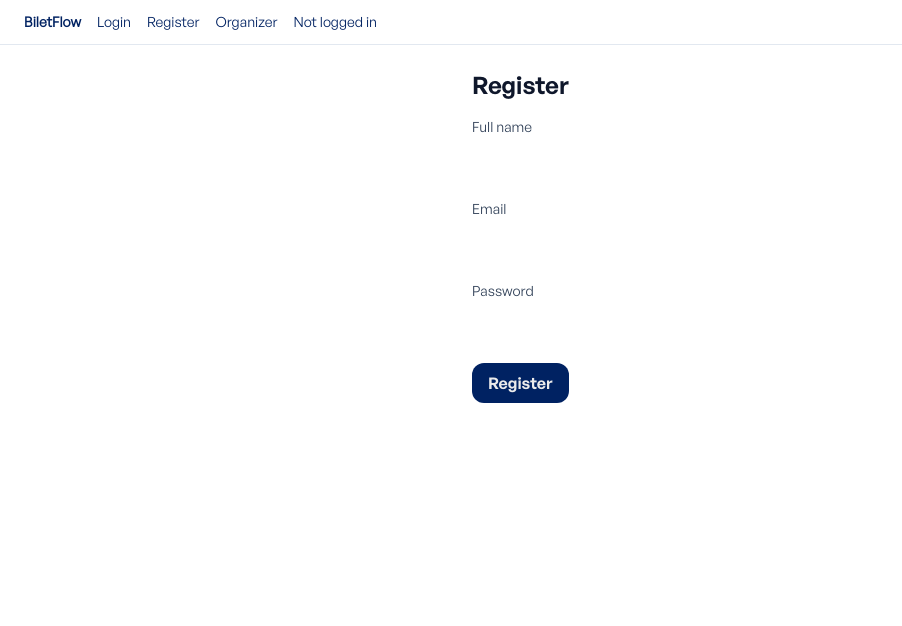
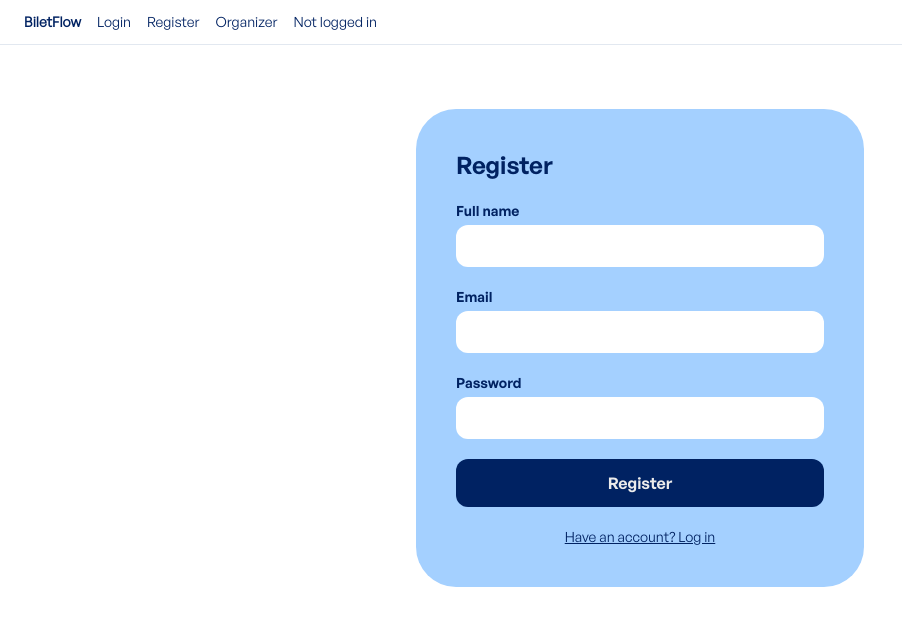
Before and after one commit to diaskarshal/biletflow, a React (Vite) app in the folder web/: page /register in a window 1280 px wide. Shown: the top 626 px of the page, without its empty margins (0-902 px from the left). Built offline with nearby package versions, Linux system fonts and the light colour scheme; no server answers; what openapi-fetch would draw is missing.

Commit message:
restyle login and register forms

```diff
--- a/web/src/components/Form.tsx
+++ b/web/src/components/Form.tsx
@@ -1,6 +1,6 @@
 import { useState } from 'react'
 import { useMutation } from '@tanstack/react-query';
-import { useNavigate } from 'react-router-dom';
+import { Link, useLocation, useNavigate } from 'react-router-dom';
 import { api } from "../api/client";
 import { useAuth } from '../context/AuthContext';
 import { Button } from '../components/Button';
@@ -15,6 +15,7 @@ export function Form() {
     const [creds, setCreds] = useState<Creds>({ email: "", password: "" });
     const { login } = useAuth();
     const navigate = useNavigate();
+    const location = useLocation();
 
     const { mutate, isPending, isError, isSuccess } = useMutation({
         mutationFn: async (credentials: Creds) => {
@@ -28,7 +29,9 @@ export function Form() {
             });
             if (!me) throw new Error("Failed to fetch user after login");
             login(data, me);
-            navigate("/");
+            const next = new URLSearchParams(location.search).get("next");
+            // Only follow same-origin paths to avoid open redirects.
+            navigate(next && next.startsWith("/") && !next.startsWith("//") ? next : "/");
         },
     });
 
@@ -52,11 +55,11 @@ export function Form() {
     const status = handleStatus();
 
     return (
-        <form onSubmit={handleSubmit} className="mx-auto max-w-sm space-y-4 p-6">
-            <h1 className="font-heading text-2xl font-bold text-slate-900">Log in</h1>
+        <form onSubmit={handleSubmit} className="mx-auto mt-16 max-w-md space-y-5 rounded-[2.5rem] bg-sky p-10">
+            <h1 className="font-heading text-2xl font-bold text-brand">Log in</h1>
 
             <label className="flex flex-col gap-1">
-                <span className="text-sm text-slate-700">Email</span>
+                <span className="text-sm text-brand font-heading">Email</span>
                 <Input
                     type="text"
                     name="email"
@@ -66,7 +69,7 @@ export function Form() {
             </label>
 
             <label className="flex flex-col gap-1">
-                <span className="text-sm text-slate-700">Password</span>
+                <span className="text-sm text-brand font-heading">Password</span>
                 <Input
                     type="password"
                     name="password"
@@ -75,7 +78,7 @@ export function Form() {
                 />
             </label>
 
-            <Button type="submit" disabled={isPending}>
+            <Button type="submit" disabled={isPending} className="w-full py-3">
                 Log in
             </Button>
 
@@ -84,6 +87,7 @@ export function Form() {
                     {status}
                 </p>
             )}
+            <Link to="/register" className="block text-center text-sm underline">No account? Register</Link>
         </form>
     );
 }
--- a/web/src/components/RegisterForm.tsx
+++ b/web/src/components/RegisterForm.tsx
@@ -1,6 +1,6 @@
 import { useState } from 'react'
 import { useMutation } from '@tanstack/react-query';
-import { useNavigate } from 'react-router-dom';
+import { Link, useNavigate } from 'react-router-dom';
 import { api } from "../api/client";
 import { Button } from '../components/Button';
 import { Input } from '../components/Input';
@@ -46,11 +46,11 @@ export function RegisterForm() {
     const status = handleStatus();
 
     return (
-        <form onSubmit={handleSubmit} className="mx-auto max-w-sm space-y-4 p-6">
-            <h1 className="font-heading text-2xl font-bold text-slate-900">Register</h1>
+        <form onSubmit={handleSubmit} className="mx-auto mt-16 max-w-md space-y-5 rounded-[2.5rem] bg-sky p-10">
+            <h1 className="font-heading text-2xl font-bold text-brand">Register</h1>
 
             <label className="flex flex-col gap-1">
-                <span className="text-sm text-slate-700">Full name</span>
+                <span className="text-sm text-brand font-heading">Full name</span>
                 <Input
                     type="text"
                     name="full_name"
@@ -60,7 +60,7 @@ export function RegisterForm() {
             </label>
 
             <label className="flex flex-col gap-1">
-                <span className="text-sm text-slate-700">Email</span>
+                <span className="text-sm text-brand font-heading">Email</span>
                 <Input
                     type="text"
                     name="email"
@@ -70,7 +70,7 @@ export function RegisterForm() {
             </label>
 
             <label className="flex flex-col gap-1">
-                <span className="text-sm text-slate-700">Password</span>
+                <span className="text-sm text-brand font-heading">Password</span>
                 <Input
                     type="password"
                     name="password"
@@ -79,7 +79,7 @@ export function RegisterForm() {
                 />
             </label>
 
-            <Button type="submit" disabled={isPending}>
+            <Button type="submit" disabled={isPending} className="w-full py-3">
                 Register
             </Button>
 
@@ -88,6 +88,7 @@ export function RegisterForm() {
                     {status}
                 </p>
             )}
+            <Link to="/login" className="block text-center text-sm underline">Have an account? Log in</Link>
         </form>
     );
 }
--- a/web/src/context/AuthContext.tsx
+++ b/web/src/context/AuthContext.tsx
@@ -1,10 +1,8 @@
 import { useState, useEffect, createContext, useContext, type ReactNode } from 'react'
 import { clearSession, saveTokens } from '../api/client';
+import type { components } from '../api/schema';
 
-type User = {
-    full_name: string,
-    email: string,
-}
+type User = components["schemas"]["UserOut"];
 
 type Tokens = {
     access_token: string,
```
